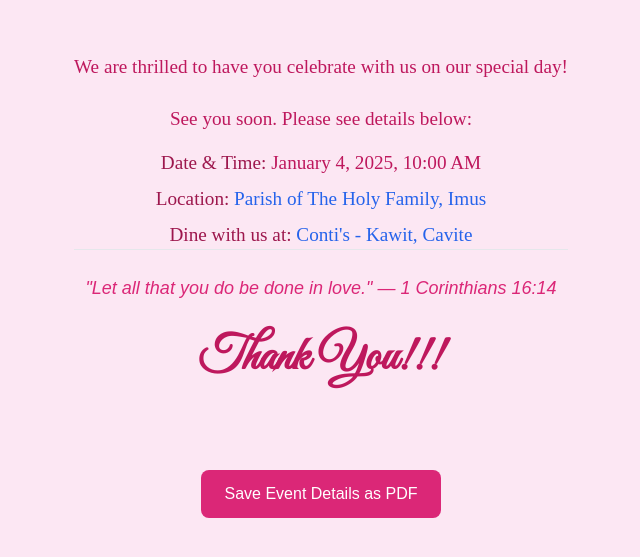
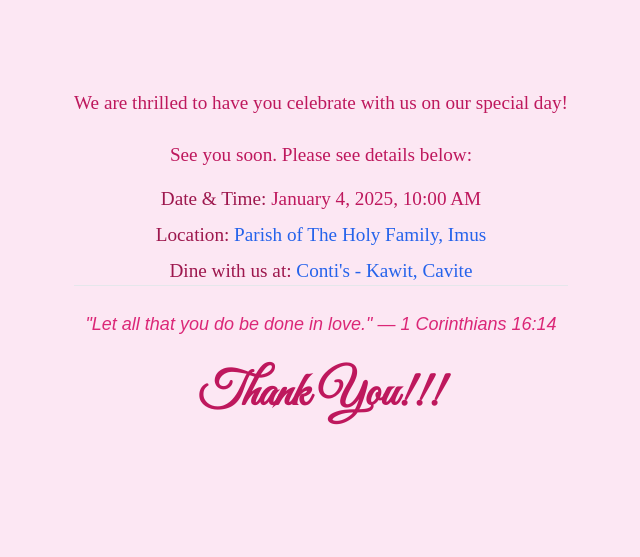
Before and after one commit to ninalamo/rsvp-app, a Next.js app: page /thank-you in a window 1280 px wide. Shown: the part 115-672 px from the top of the page, without its empty margins (319-959 px from the left). Built offline with nearby package versions, Linux system fonts and the light colour scheme.

Commit message:
fix on the download pdf.. removed it altogether

```diff
--- a/app/thank-you/page.jsx
+++ b/app/thank-you/page.jsx
@@ -1,7 +1,6 @@
 "use client"; // Ensure the code runs on the client side
 
 import React, { useState } from "react";
-import html2pdf from "html2pdf.js"; // Import html2pdf
 
 export default function ThankYou() {
   const [isClient, setIsClient] = useState(false);
@@ -11,13 +10,6 @@ export default function ThankYou() {
     setIsClient(true);
   }, []);
 
-  // Function to trigger PDF generation
-  const downloadPDF = () => {
-    const element = document.getElementById("thank-you-content");
-    html2pdf()
-      .from(element)
-      .save("thank_you_details.pdf");
-  };
 
   // If the component is still rendering on the server, render a fallback message
   if (!isClient) {
@@ -106,16 +98,6 @@ export default function ThankYou() {
           Thank You!!!
         </h1>
       </header>
-
-
-
-      {/* Button to Download PDF */}
-      <button
-        onClick={downloadPDF}
-        className="bg-pink-600 text-white px-6 py-3 rounded-lg mt-6"
-      >
-        Save Event Details as PDF
-      </button>
     </div>
   );
 }
```
